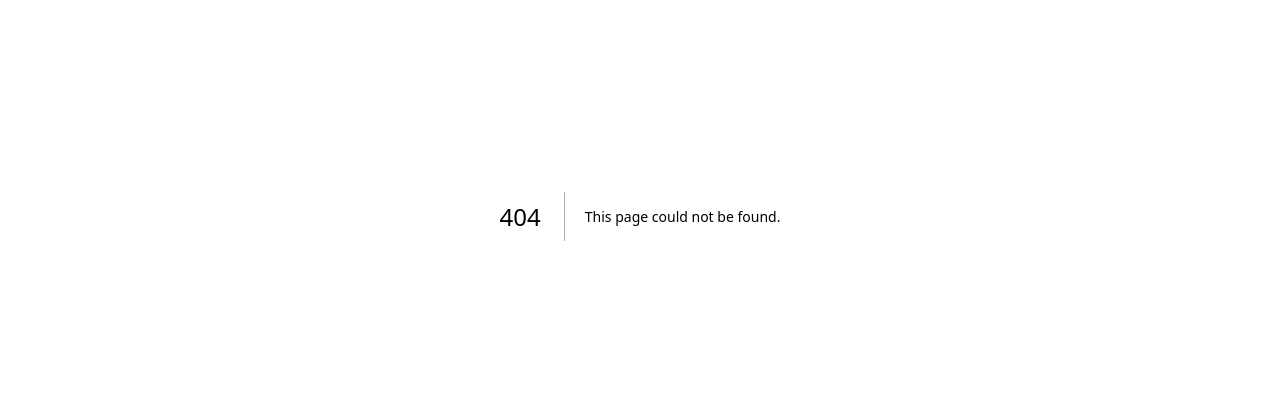
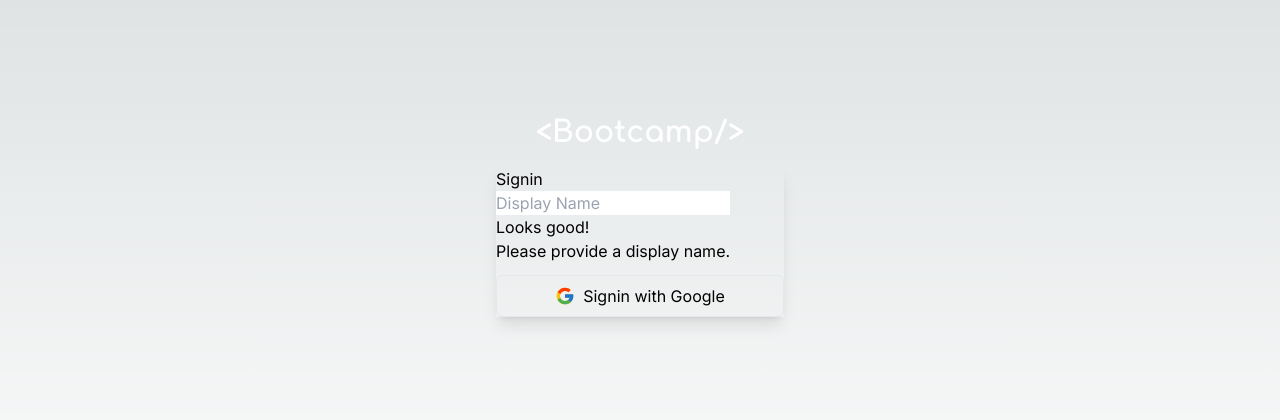
Before and after one commit to chethaslp/wizmybus, a Next.js app: page /signin in a window 1280 px wide. Before the commit this address had no page. Shown: the part 184-604 px from the top of the page. Built offline with nearby package versions, Linux system fonts and the light colour scheme.

Commit message:
initial commit.

```diff
--- /dev/null
+++ b/app/loading.jsx
@@ -0,0 +1,20 @@
+"use client"
+import { Comfortaa } from "next/font/google";
+import { ImSpinner2 } from 'react-icons/im'
+
+
+const f = Comfortaa({ subsets: ['latin'], preload:true })
+
+export default function Loading({msg}) {
+    return (
+        <div className={`${f.className} flex text-white gap-3  h-screen w-screen flex-col z-50`}>
+            <div className="flex text-4xl justify-center items-center h-full w-full animate-pulse transition-all drop-shadow-xl">
+                <b>&lt;Bootcamp/&gt;</b>
+            </div>
+            <div className="flex justify-center items-center mb-10 flex-row gap-2 text-gray-100 text-center">
+                <ImSpinner2 className="animate-spin"/>
+                <small>{msg}</small>
+            </div>
+        </div>
+    )
+  }
--- /dev/null
+++ b/app/page.jsx
@@ -0,0 +1,29 @@
+"use client";
+import { Button, Card, Form } from "react-bootstrap";
+import { Logo } from "@/app/util";
+import { MdDashboard } from "react-icons/md";
+import { signin } from "@/components/fb/auth";
+import { useState } from "react";
+import { createUser } from "@/components/fb/db";
+import { useSearchParams } from "next/navigation";
+
+
+export default function Page() {
+    const [dname, setDname] = useState("");
+    const [form_valid, setValid] = useState(false);
+    const [loading, setLoading] = useState(false);
+    const [form_invalid, setInvalid] = useState(false);
+    const forwordURL = useSearchParams().get('c')
+
+    return (
+        <div className="flex gap-4 flex-col h-screen justify-center items-center">
+            <Logo className="text-3xl text-white" />
+            <Card className="shadow-lg w-72">
+                <Card.Header className={(loading) ? 'fadeOut' : 'fadeIn'}>Signin</Card.Header>
+                <Card.Body className={`gap-2 flex justify-center items-center`}>
+                    <Button onClick={()=> (window.location.href = '/host')}><div className="flex flex-row gap-2 items-center"><MdDashboard/> Dashboard</div></Button>
+                </Card.Body>
+            </Card>
+        </div>
+    );
+}
--- /dev/null
+++ b/app/signin/page.jsx
@@ -0,0 +1,71 @@
+"use client";
+import { Card, Form } from "react-bootstrap";
+import { Logo } from "../util";
+import { FcGoogle } from "react-icons/fc";
+import { ImSpinner2 } from 'react-icons/im'
+import { auth, signin } from "@/components/fb/auth";
+import { useState } from "react";
+import { createUser } from "@/components/fb/db";
+import { useSearchParams } from "next/navigation";
+import { signOut } from "firebase/auth";
+
+
+export default function Page() {
+    const [dname, setDname] = useState("");
+    const [form_valid, setValid] = useState(false);
+    const [loading, setLoading] = useState(false);
+    const [form_invalid, setInvalid] = useState(false);
+    const forwordURL = useSearchParams().get('c')
+    const signout = useSearchParams().get('signout')
+
+    if (signout) signOut(auth)
+    return (
+        <div className="flex gap-4 flex-col h-screen justify-center items-center">
+            <Logo className="text-3xl text-white" />
+            <Card className="shadow-lg w-72">
+                {(() => {
+                    if (loading) {
+                        return <div className={`${(loading) ? 'fadeIn' : 'fadeOut'} p-5 flex justify-center items-center`}><ImSpinner2 size={20} className="animate-spin fadeIn"/></div>;
+                    }
+                    else {
+                        return <>
+                        <Card.Header className={(loading) ? 'fadeOut' : 'fadeIn'}>Signin</Card.Header>
+                        <Card.Body className={`${(loading) ? 'fadeOut' : 'fadeIn'} gap-2`}>
+                    <Form.Group className="mb-3">
+                        <Form.Control required isValid={form_valid} isInvalid={form_invalid} type="text"
+                            onChange={(e) => {
+                                if (e.target.value == "") setValid(false);
+                                else { setValid(true); }; setInvalid(false);
+                                setDname(e.target.value);
+                            }} placeholder="Display Name" />
+                        <Form.Control.Feedback>Looks good!</Form.Control.Feedback>
+                        <Form.Control.Feedback type="invalid">Please provide a display name.</Form.Control.Feedback>
+                    </Form.Group>
+
+                    <div className="flex p-2 cursor-pointer border rounded-md flex-row justify-center items-center hover:bg-sky-200 transition-all"
+                        onClick={() => {
+                            if (dname == "") setInvalid(true);
+                            else {
+                                setLoading(true)
+                                signin().then((result) => {
+                                    createUser(result.user, dname).then(()=>{
+                                        (forwordURL)?(window.location.href = forwordURL):(window.location.href = "/host")
+                                    })
+                                  }).catch((error) => {
+                                    setLoading(false);
+                                    setValid(false)
+                                  });
+                                }
+                        }}>
+                        <FcGoogle size={20} className="mr-2" />
+                        Signin with Google
+                    </div>
+                    </Card.Body>
+                </>
+                    }
+                })()}
+
+            </Card>
+        </div>
+    );
+}
--- /dev/null
+++ b/app/util.jsx
@@ -0,0 +1,108 @@
+"use client"
+import { Dropdown, Image, ListGroup, Navbar } from "react-bootstrap";
+import { BiLinkExternal, BiFile, BiLinkAlt, BiCopy,BiText, BiDownload } from 'react-icons/bi'
+import { Comfortaa } from "next/font/google";
+import { usePathname } from "next/navigation";
+import { useAuthContext } from "@/context/AuthContext";
+import { signout } from "@/components/fb/auth";
+
+const f = Comfortaa({ subsets: ['latin'], preload:true})
+
+function openLink(url){
+    const newWindow = window.open(url, '_blank', 'noopener,noreferrer')
+    if (newWindow) newWindow.opener = null
+}
+
+function copy(url){
+  navigator.clipboard.writeText(url)
+}
+
+function redirect(url){
+  window.location.href = url;
+}
+
+function ResourceItem({l_type, link}){
+  return (
+    <ListGroup.Item className="!flex !flex-row items-center justify-between" >
+      <span className="!flex !flex-row items-center ">
+        {(()=>{
+          if(l_type==="site") return <BiLinkAlt className="mr-2"/>
+          else if(l_type=="file") return <BiFile className="mr-2"/>
+          return <BiText className="mr-2"/>
+        })()
+        }
+        {link}
+      </span>
+      <span className="!flex !flex-row items-center">
+        {(l_type==="site" || l_type==="text")? <BiCopy className="cursor-pointer" onClick={() => copy(link) }/>:''}
+        {(l_type==="site")?
+          <BiLinkExternal className="ml-3 cursor-pointer" onClick={() => openLink(link)}/>:
+          (l_type==="file")?<BiDownload className="ml-3 cursor-pointer" onClick={() => openLink(link)}/>:''
+        }
+      </span>
+    </ListGroup.Item>)
+}
+
+function ChatItem({e, msg, user}){
+  if(e == "userJoined"){
+    return <ListGroup.Item className="mb-1" >
+      <div className="!flex gap-1 flex-row border rounded bg-slate-200 p-1 items-center justify-center"><Image src={user.img} alt="Profile Image" className="rounded w-5 mr-1"/> <span className="underline">{user.n}</span> &nbsp;joined the room. </div>
+    </ListGroup.Item>
+  }else{
+    const s = (user.me)? "rounded-br-none": "rounded-bl-none"
+    return <ListGroup.Item className="mb-1">
+      <div className={`border text-sm p-2 bg-blue-500 text-white ${s} rounded-2xl `}><span className="font-semibold">{user.n}</span>:&nbsp; {msg}</div>
+    </ListGroup.Item>
+  }
+}
+
+function ParticipantItem({user}){
+  return <ListGroup.Item className="text-sm !flex flex-row gap-1 items-center" active={user.me}>
+    <Image src={user.img} crossOrigin="anonymous" className="rounded w-6 mr-1"/>
+    <div className="w-2/3">{user.n}</div>
+      {(user.host)?<div className="!flex gap-1 w-1/3 flex-row border rounded bg-sky-400 text-white p-1 items-center justify-center">Host</div>:null}
+    </ListGroup.Item>
+}
+function UserBar(){
+  const { user } = useAuthContext()
+  const path = usePathname()
+  if(!user) redirect("/signin?c="+path)
+  return(
+    <Dropdown>
+      <Dropdown.Toggle className="!flex p-2 cursor-pointer border rounded-md !text-black !flex-row justify-center items-center bg-white hover:!bg-slate-300 transition-all">
+        <Image height={30} referrerPolicy="no-referrer" width={30} src={user.photoURL || ""} className="rounded mr-2"/>
+            <span className="hidden md:block">{user.displayName} </span>
+      </Dropdown.Toggle>
+      <Dropdown.Menu>
+        <Dropdown.Header>Account</Dropdown.Header>
+        <Dropdown.Item eventKey="1" onClick={()=>{window.location.href = '/signin?signout=true'}}>Signout</Dropdown.Item>
+        <Dropdown.Divider />
+        <Dropdown.Header>Other</Dropdown.Header>
+        <Dropdown.Item eventKey="4">Separated link</Dropdown.Item>
+        <Dropdown.ItemText>Non-interactive text</Dropdown.ItemText>
+      </Dropdown.Menu>
+    </Dropdown>
+  );
+      // return (
+      //   <div className="flex p-2 cursor-pointer border rounded-md flex-row justify-center items-center hover:bg-slate-300 transition-all"
+      //   onClick={()=> (window.location.href="/signin") }>
+      //     <FcGoogle size={20} className="mr-2"/>
+      //     Signin
+      //   </div>)
+}
+
+function Logo({className}){
+  return <div><b className={f.className+' '+className}> &lt;Bootcamp/&gt;</b></div>
+}
+
+function NavBar({title}){
+return(
+      <Navbar expand="lg" bg="light" className='!justify-between border-b-4 p-2 shadow-lg' variant="light">
+        <Navbar.Brand className={`ml-5 ${f.className}`}>
+          <b>&lt;{(title)?title:"Bootcamp"}/&gt;</b>
+        </Navbar.Brand>
+        <UserBar/>
+      </Navbar> )
+}
+
+export {ResourceItem, ChatItem, ParticipantItem, NavBar, Logo, redirect};
```
